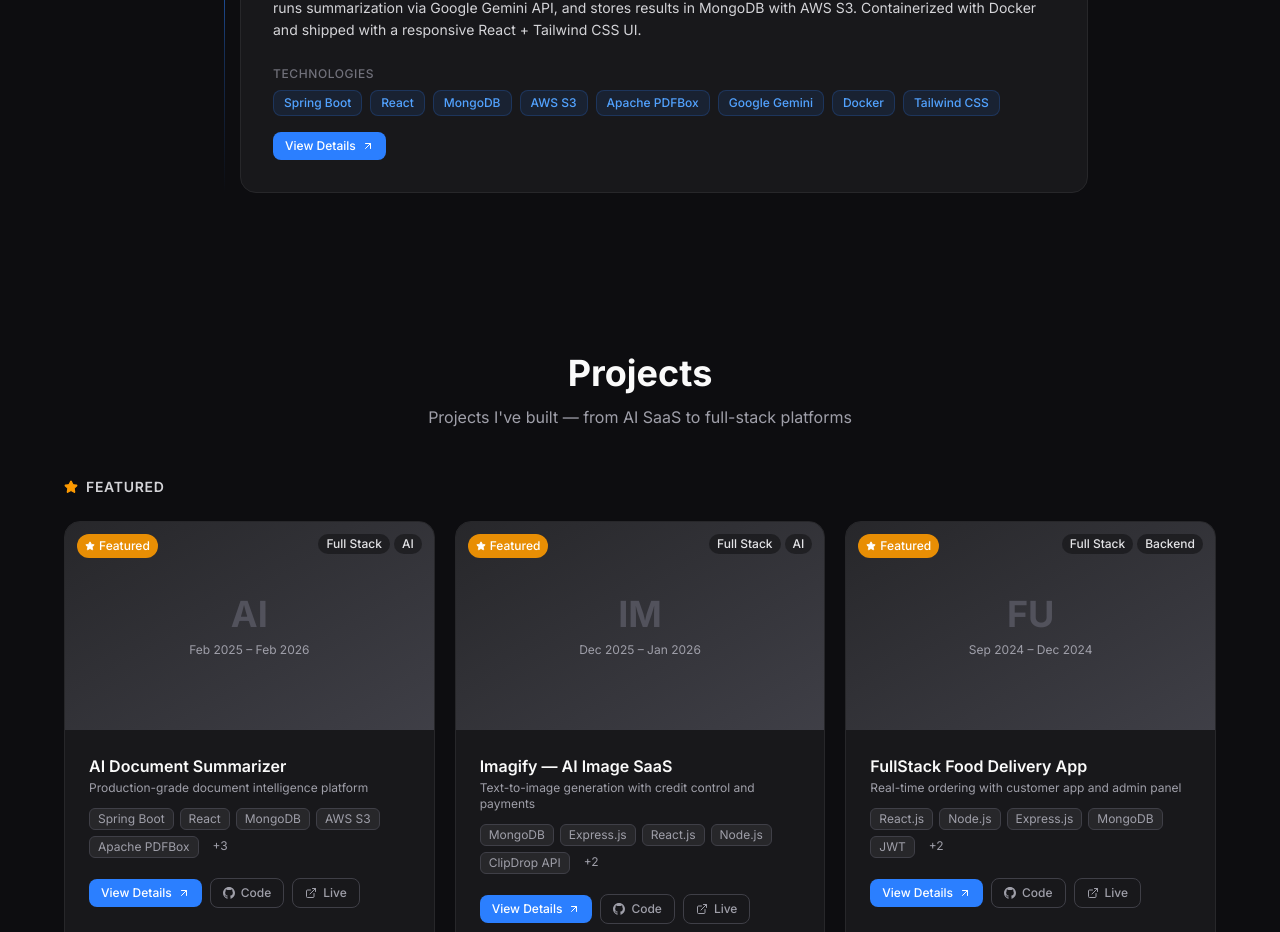
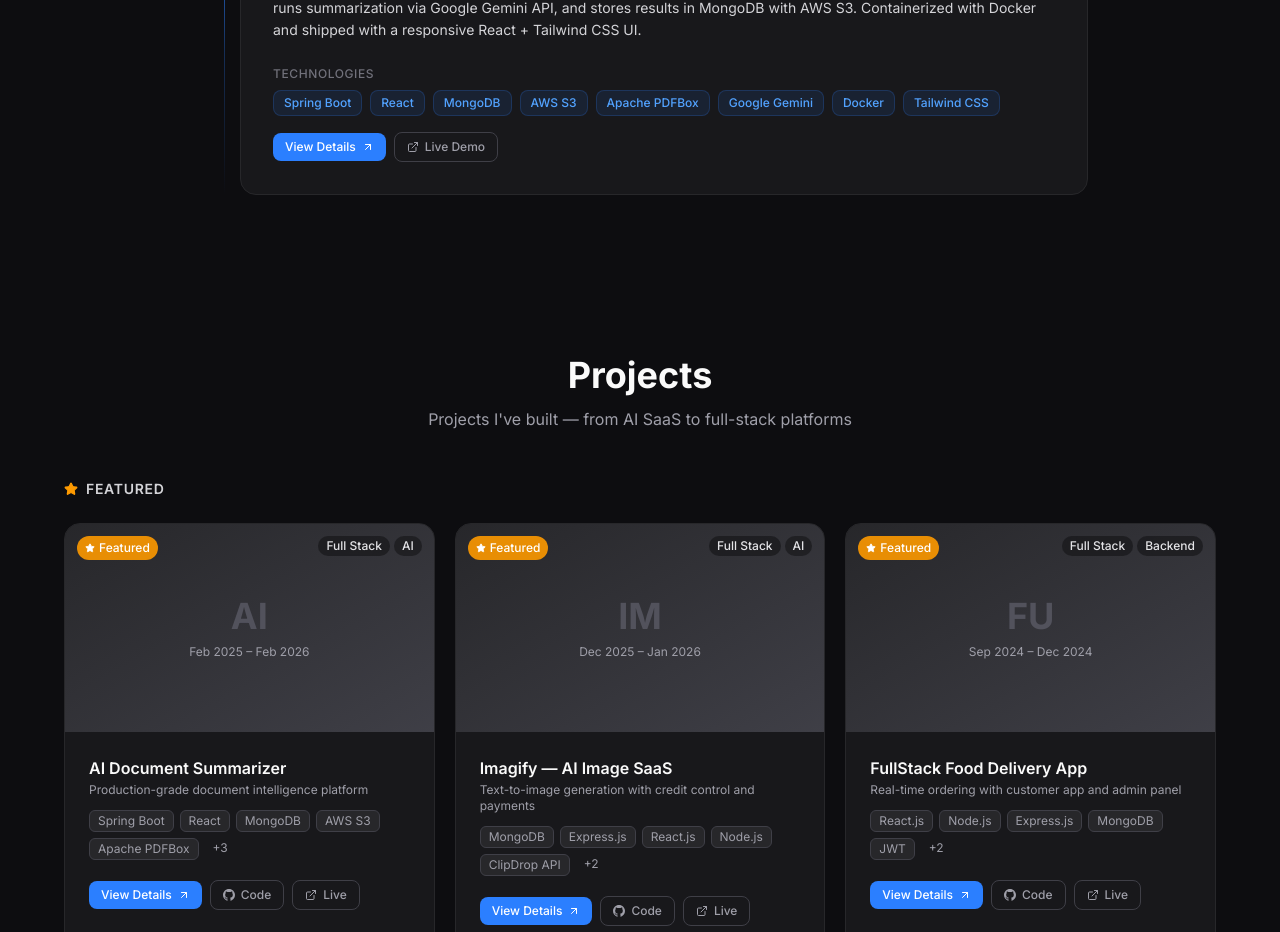
Before and after one commit to Prj-007/portfolio, a Next.js app: page / in a window 1280 px wide. Shown: the part 2700-3632 px from the top of the page. Built offline with nearby package versions, Linux system fonts and the light colour scheme.

Commit message:
Add Live Demo button to experience card

```diff
--- a/components/sections/Experience.tsx
+++ b/components/sections/Experience.tsx
@@ -1,7 +1,7 @@
 'use client'
 
 import { motion } from 'framer-motion'
-import { Briefcase, Calendar, ArrowUpRight } from 'lucide-react'
+import { Briefcase, Calendar, ArrowUpRight, ExternalLink } from 'lucide-react'
 import Link from 'next/link'
 import { SectionWrapper, SectionHeading } from '@/components/shared/SectionWrapper'
 import { EXPERIENCE } from '@/constants/data'
@@ -80,7 +80,8 @@ export function Experience() {
                     </div>
                   </div>
 
-                  {/* View details */}
+                  {/* Action buttons */}
+                  <div className="flex items-center gap-2">
                     <Link
                       href="/projects/ai-document-summarizer"
                       className="inline-flex items-center gap-1.5 px-3 py-1.5 rounded-lg bg-blue-500 hover:bg-blue-600 text-white text-xs font-medium transition-colors"
@@ -88,6 +89,16 @@ export function Experience() {
                       View Details
                       <ArrowUpRight size={12} />
                     </Link>
+                    <a
+                      href="https://frontend-summarizer-gh.vercel.app"
+                      target="_blank"
+                      rel="noopener noreferrer"
+                      className="inline-flex items-center gap-1.5 px-3 py-1.5 rounded-lg border border-zinc-200 dark:border-zinc-700 hover:bg-zinc-50 dark:hover:bg-zinc-800 text-zinc-600 dark:text-zinc-400 text-xs font-medium transition-colors"
+                    >
+                      <ExternalLink size={12} />
+                      Live Demo
+                    </a>
+                  </div>
                 </div>
               </div>
             </motion.div>
```
Lines whose indentation alone changed are shown as unchanged.
